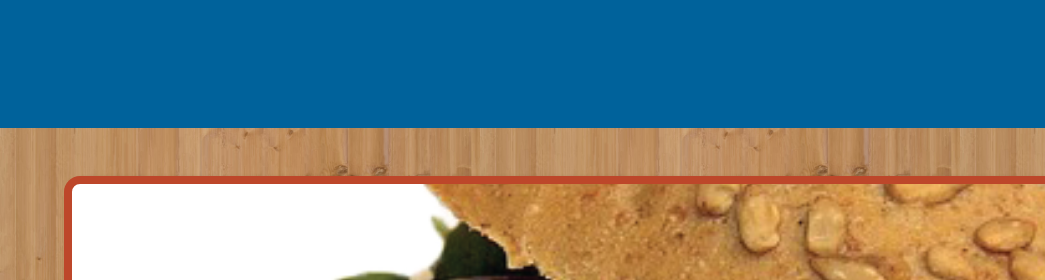
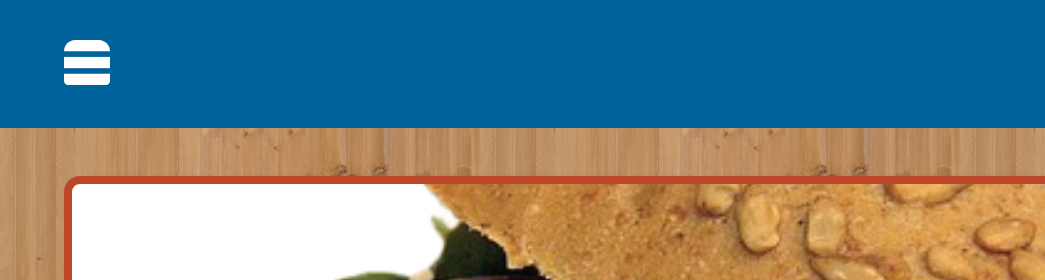
Before and after one commit to bethanyharris/assignment3, a plain HTML site: page aboutus.html in a window 1280 px wide. Shown: the top 280 px of the page, 0-1045 px from the left. Drawn offline with Linux system fonts and the light colour scheme.

Commit message:
tweaking

```diff
--- a/aboutus.html
+++ b/aboutus.html
@@ -13,6 +13,16 @@
         <a href="index.html">
             <img src="images/logo-burgerblitz.svg" alt="Logo" class="logo">
         </a>
+
+        <a href="#nav" class="nav-btn" data-state="inactive">Navigate</a>
+
+		<nav class="nav-top">
+            <ul>
+				<li><a href="menu.html">Menu</a></li>
+				<li><a href="aboutus.html">Home</a></li>
+			</ul>
+        </nav>
+
     </header>
 
     <article>
```
Also changed, not shown: index.html (+1 -1 lines), menu.html (+1 -1 lines).
